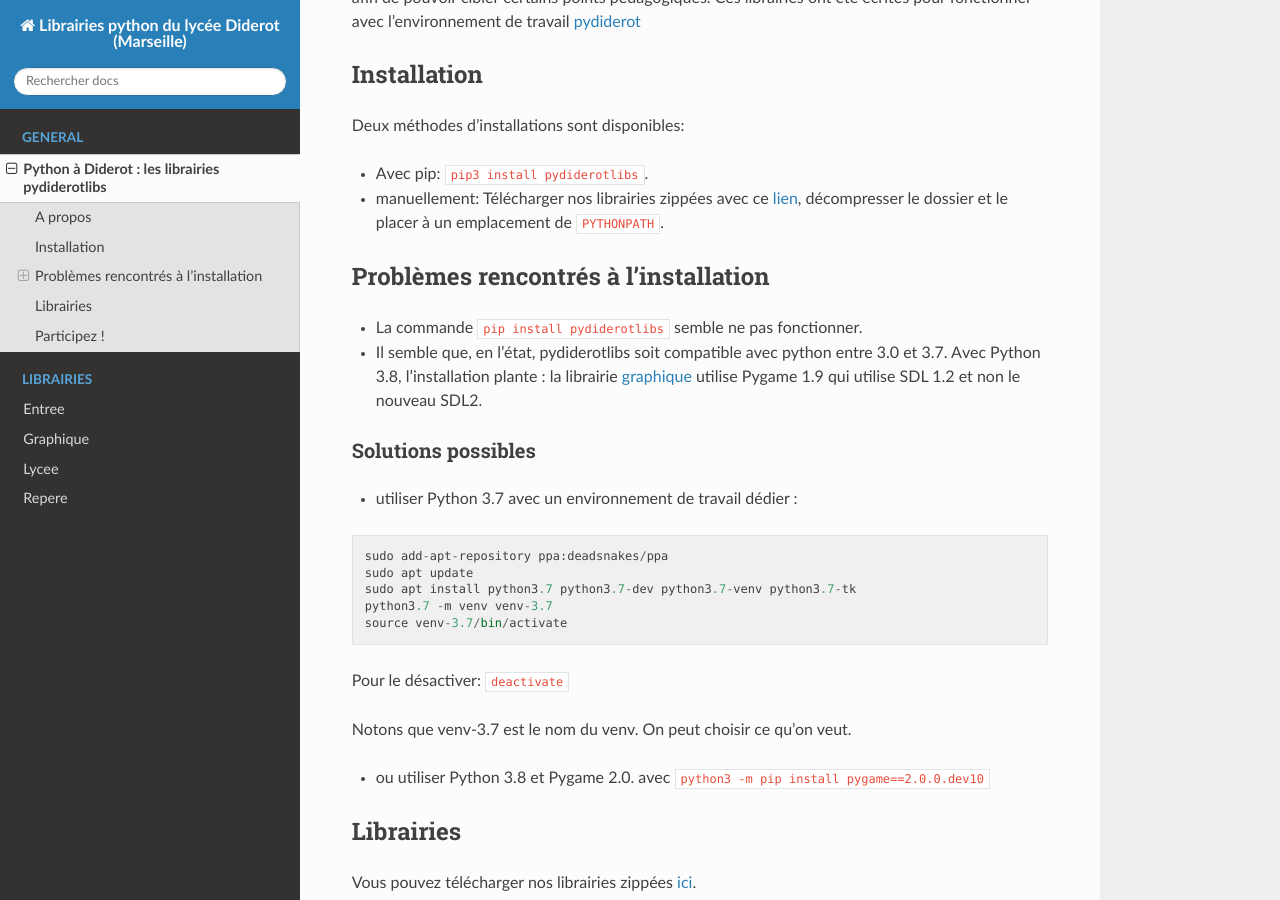
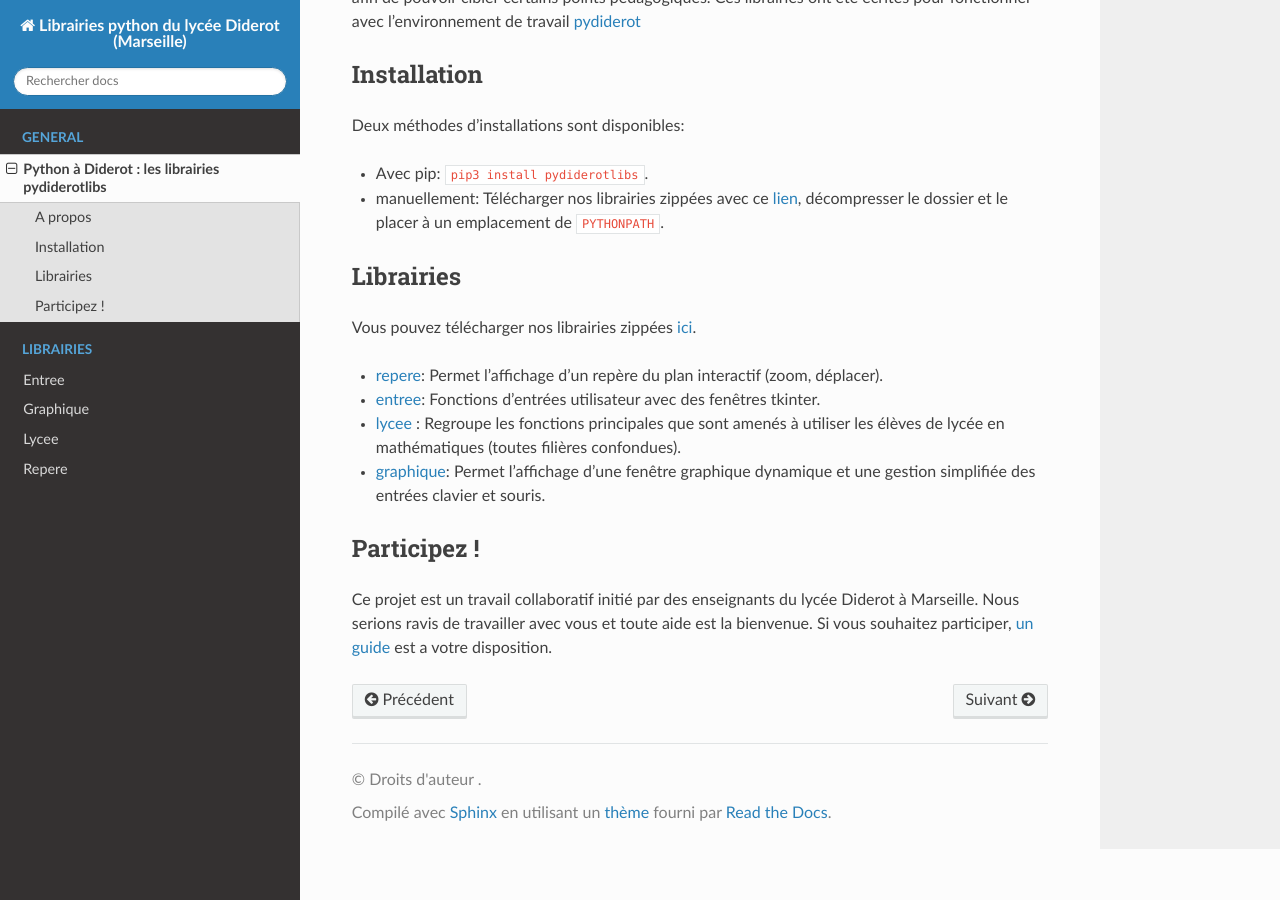
Before and after one commit to Pydiderot/pydiderotlibs, a Sphinx documentation site: the page built from docs/index.md, in a window 1280 px wide and 900 px high, scrolled down 350 px. Built offline with Sphinx 7.4.7 and the Read the Docs theme 2.0.0, drawn with Linux system fonts in a browser that asks for light colours.

Commit message:
maj url apres transfer

````diff
--- a/docs/index.md
+++ b/docs/index.md
@@ -1,6 +1,6 @@
 # Python à Diderot : les librairies pydiderotlibs
 ## A propos
-Ce site documente des librairies python utilisées par les enseignants regroupées sous le paquet pydiderotlibs du lycée Diderot à Marseille pour enseigner l'informatique. Le code est disponible sur ce dépot [github](https://github.com/cspaier/pydiderotlibs) et hebergé sur [pypi](https://pypi.org/project/pydiderotlibs/).
+Ce site documente des librairies python utilisées par les enseignants regroupées sous le paquet pydiderotlibs du lycée Diderot à Marseille pour enseigner l'informatique. Le code est disponible sur ce dépot [github](https://github.com/Pydiderot/pydiderotlibs) et hebergé sur [pypi](https://pypi.org/project/pydiderotlibs/).
 
 L'objectif général est de cacher certaines difficultés techniques liées au langage de programmation afin de pouvoir cibler certains points pédagogiques. Ces librairies ont été écrites pour fonctionner avec l'environnement de travail [pydiderot](https://pydiderot.readthedocs.io)
 
@@ -9,24 +9,6 @@
 - Avec pip: `pip3 install pydiderotlibs`.
 
 - manuellement: Télécharger nos librairies zippées avec ce [lien](_static/pydiderotlibs.zip), décompresser le dossier et le placer à un emplacement de `PYTHONPATH`.
-
-## Problèmes rencontrés à l'installation
-- La commande `pip install pydiderotlibs` semble ne pas fonctionner.
-- Il semble que, en l'état, pydiderotlibs soit compatible avec python entre 3.0 et 3.7. Avec Python 3.8, l'installation plante : la librairie [graphique](/librairies/graphique.html) utilise Pygame 1.9 qui utilise  SDL 1.2 et non le nouveau SDL2.
-### Solutions possibles
-- utiliser Python 3.7 avec un environnement de travail dédier :
-```
-sudo add-apt-repository ppa:deadsnakes/ppa
-sudo apt update
-sudo apt install python3.7 python3.7-dev python3.7-venv python3.7-tk
-python3.7 -m venv venv-3.7
-source venv-3.7/bin/activate
-```
-Pour le désactiver: `deactivate`
-
-Notons que venv-3.7 est le nom du venv. On peut choisir ce qu'on veut.
-
-- ou utiliser Python 3.8 et Pygame 2.0. avec `python3 -m pip install pygame==2.0.0.dev10`
 
 
 ## Librairies
--- a/setup.py
+++ b/setup.py
@@ -23,7 +23,7 @@
     packages_dir={'' : 'pydiderotlibs'},
     author='Professeurs de Mathématiques du lycée Denis Diderot (Marseille)',
     description="Librairies utilisées dans l'enseignement de l'informatique",
-    url='https://github.com/cspaier/pydiderotlibs',
+    url='https://github.com/Pydiderot/pydiderotlibs',
     license='MIT',
     keywords=["python", "teaching"],
     classifiers=[
````
Also changed, not shown: docs/librairies/repere.md (+1 -1 lines).
